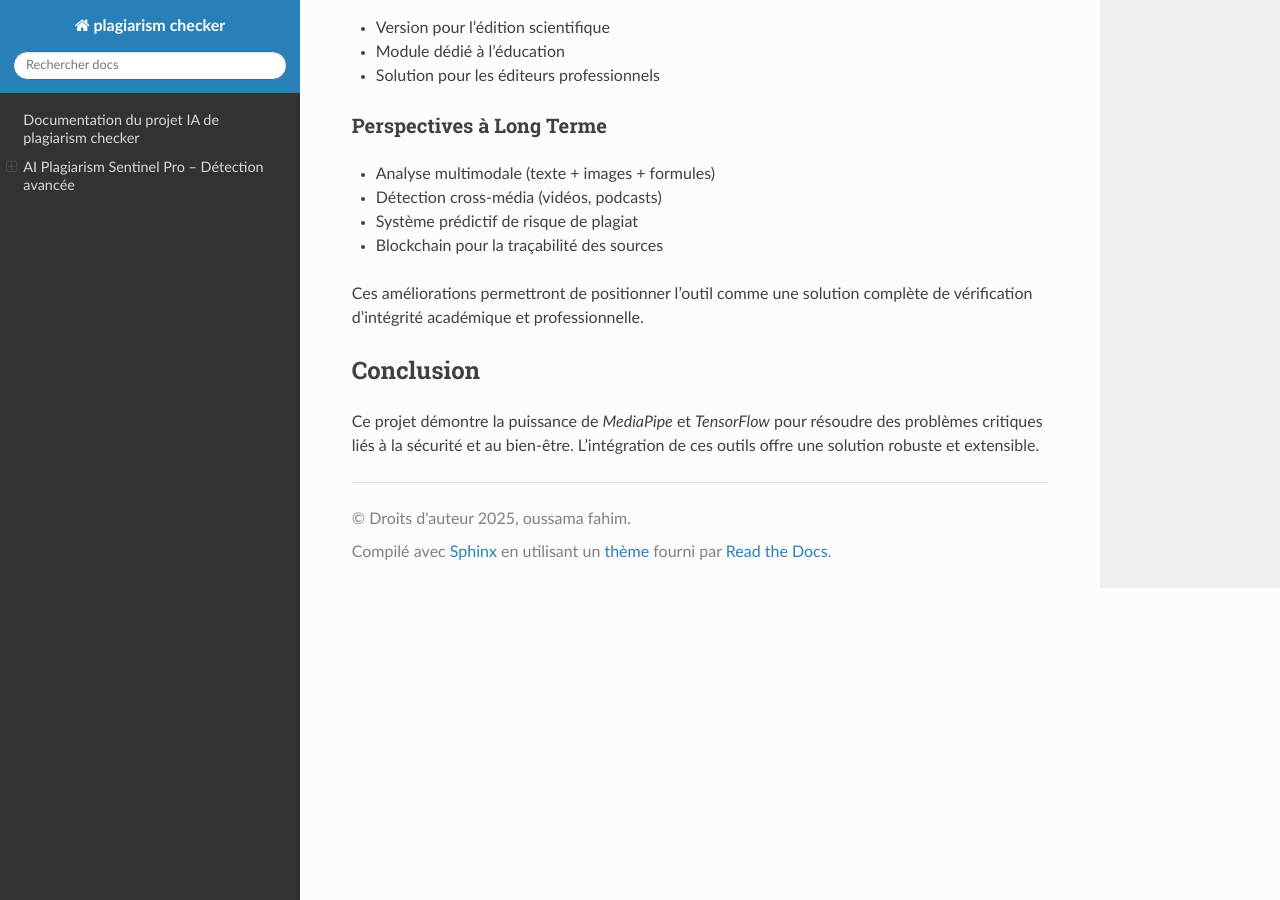
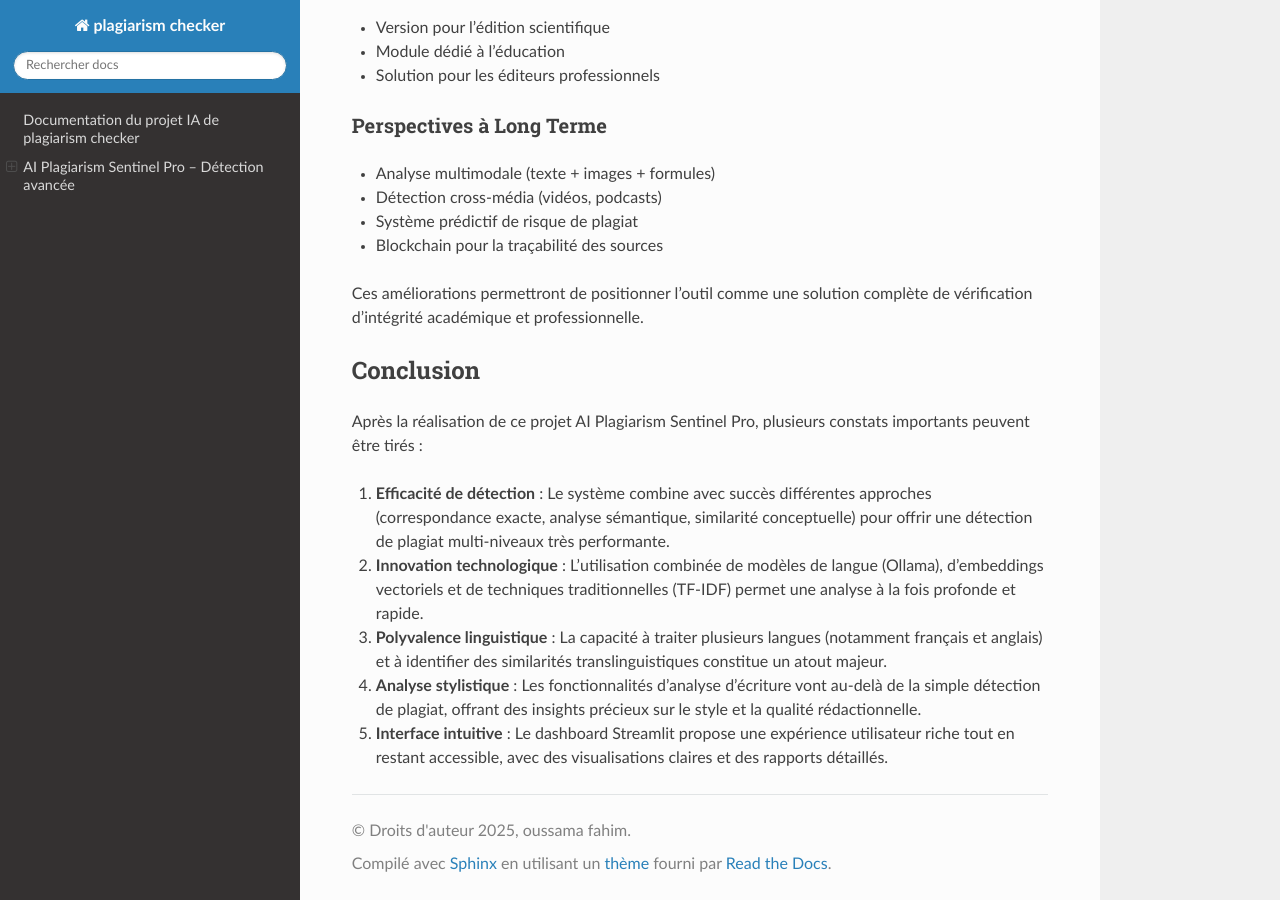
Before and after one commit to Oussama-fahim/plagiarism_checker, a Sphinx documentation site: the page built from source/index.rst, in a window 1280 px wide and 900 px high, scrolled down 18670 px. Built offline with Sphinx 7.4.7 and the Read the Docs theme 3.1.0, drawn with Linux system fonts in a browser that asks for light colours.

Commit message:
Update index.rst

```diff
--- a/source/index.rst
+++ b/source/index.rst
@@ -978,8 +978,22 @@ Perspectives à Long Terme
 Ces améliorations permettront de positionner l'outil comme une solution complète de vérification d'intégrité académique et professionnelle.
 
 
-
 Conclusion
 ==========
 
-Ce projet démontre la puissance de *MediaPipe* et *TensorFlow* pour résoudre des problèmes critiques liés à la sécurité et au bien-être. L'intégration de ces outils offre une solution robuste et extensible.
+Après la réalisation de ce projet AI Plagiarism Sentinel Pro, plusieurs constats importants peuvent être tirés :
+
+1. **Efficacité de détection** :
+   Le système combine avec succès différentes approches (correspondance exacte, analyse sémantique, similarité conceptuelle) pour offrir une détection de plagiat multi-niveaux très performante.
+
+2. **Innovation technologique** :
+   L'utilisation combinée de modèles de langue (Ollama), d'embeddings vectoriels et de techniques traditionnelles (TF-IDF) permet une analyse à la fois profonde et rapide.
+
+3. **Polyvalence linguistique** :
+   La capacité à traiter plusieurs langues (notamment français et anglais) et à identifier des similarités translinguistiques constitue un atout majeur.
+
+4. **Analyse stylistique** :
+   Les fonctionnalités d'analyse d'écriture vont au-delà de la simple détection de plagiat, offrant des insights précieux sur le style et la qualité rédactionnelle.
+
+5. **Interface intuitive** :
+   Le dashboard Streamlit propose une expérience utilisateur riche tout en restant accessible, avec des visualisations claires et des rapports détaillés.
```
